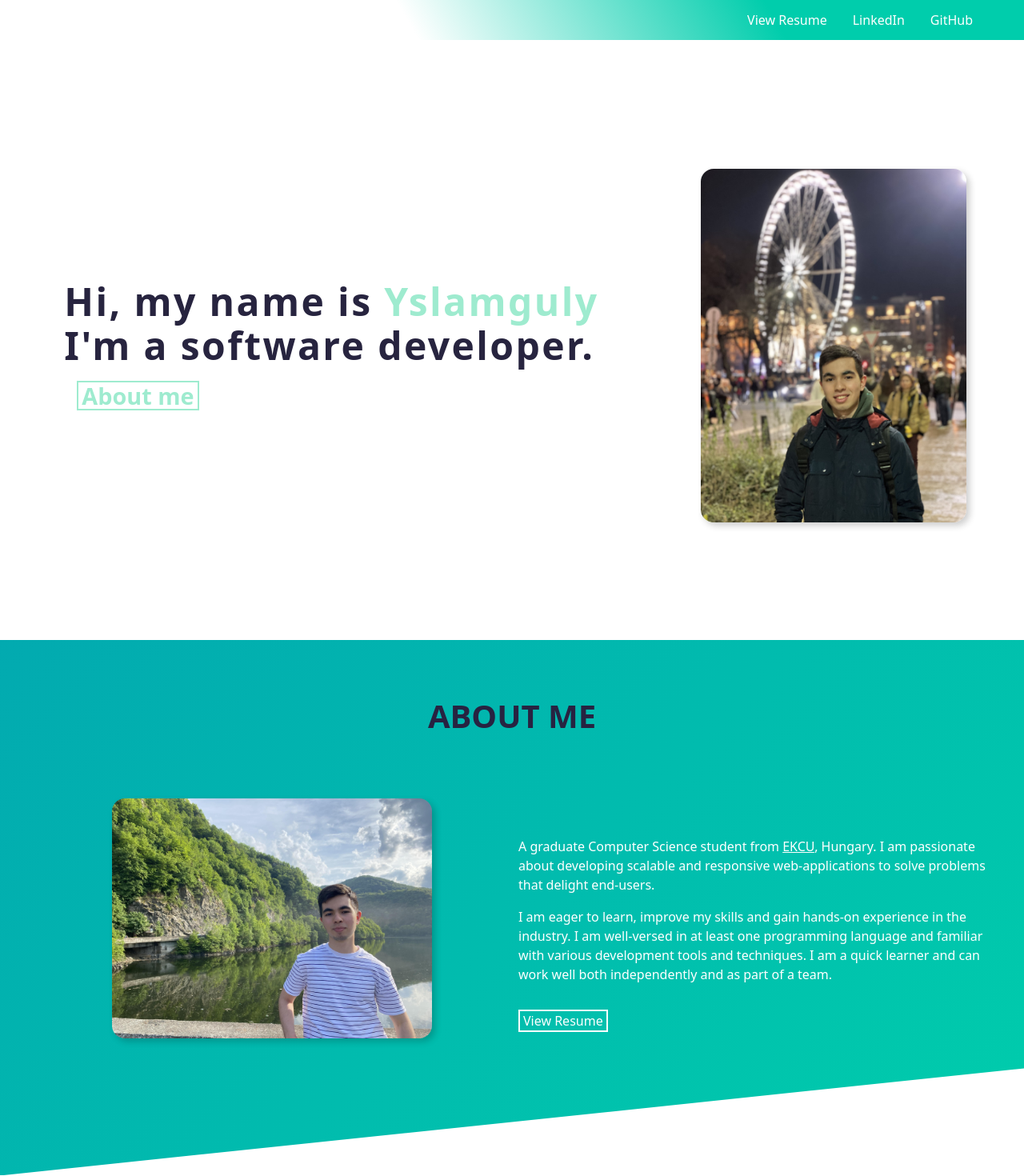
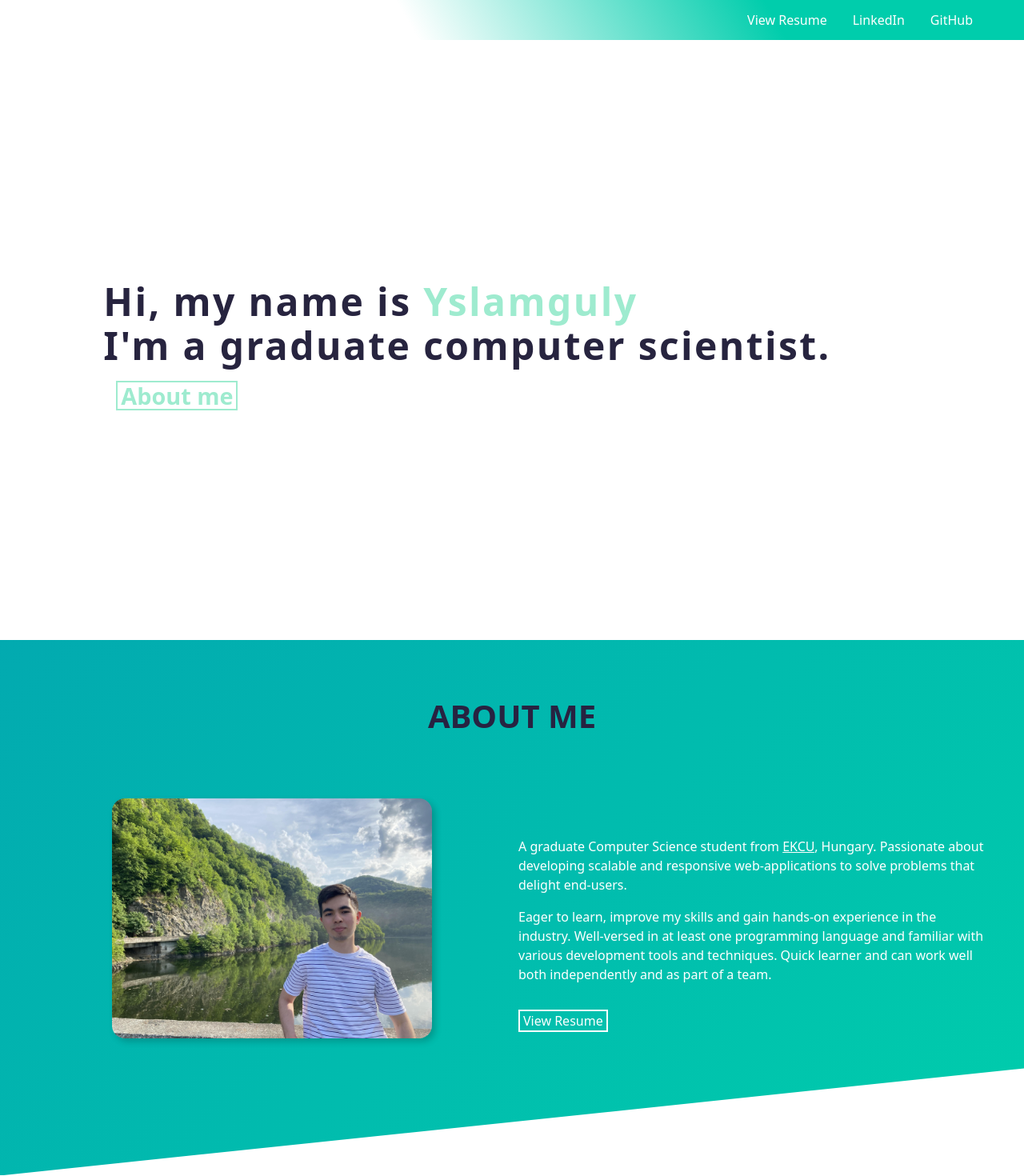
Before and after one commit to Yslamguly/My_portfolio, a React (Create React App) app: page / in a window 1280 px wide. Shown: the top 1470 px of the page at 80% size. Built offline with nearby package versions, Linux system fonts and the light colour scheme.

Commit message:
update info

```diff
--- a/public/index.html
+++ b/public/index.html
@@ -11,7 +11,7 @@
     />
     <link rel="apple-touch-icon" href="%PUBLIC_URL%/logo192.png" />
     <link rel="manifest" href="%PUBLIC_URL%/manifest.json" />
-    <title>Yslamguly | CS student</title>
+    <title>Yslamguly</title>
   </head>
   <body>
     <noscript>You need to enable JavaScript to run this app.</noscript>
--- a/src/components/About/About.js
+++ b/src/components/About/About.js
@@ -1,7 +1,7 @@
 import React from "react";
 import './Aboout.css'
 import MyImage from "../../Images/IMG_5216-min.jpg";
-import MyResume from '../../assets/CV - Yslamguly Pirgulyyev.pdf'
+import MyResume from '../../assets/CV - Yslamguly Pirgulyyev-2.pdf'
 import Slide from 'react-reveal/Slide';
 import Fade from 'react-reveal/Fade';
 
@@ -30,14 +30,14 @@ const About = ({titleName}) => {
                                 <div className="pt5-ns pt3-m pt0-m tl-ns tc lh-copy ">
                                     <p className={'pt3 white'}>A graduate Computer Science student from <a
                                         href={'https://uni-eszterhazy.hu'}
-                                        className={'link white di dim underline'}>EKCU</a>, Hungary. I am passionate
+                                        className={'link white di dim underline'}>EKCU</a>, Hungary. Passionate
                                         about
                                         developing scalable and responsive web-applications to solve problems that
                                         delight
                                         end-users.</p>
-                                    <p className={'pt3 white'}>I am eager to learn, improve my skills and gain hands-on experience in the industry.
-                                        I am well-versed in at least one programming language and familiar with various development tools and techniques.
-                                        I am a quick learner and can work well both independently and as part of a team.
+                                    <p className={'pt3 white'}>Eager to learn, improve my skills and gain hands-on experience in the industry.
+                                        Well-versed in at least one programming language and familiar with various development tools and techniques.
+                                        Quick learner and can work well both independently and as part of a team.
                                     </p>
                                     <a className={'white ba bw1  pr1 pl1 tc mt4  h-100 dib link ' +
                                     'hover-bg-white aqua-blue  '}
--- a/src/components/Landing/Landing.js
+++ b/src/components/Landing/Landing.js
@@ -7,7 +7,7 @@ const Landing = () => {
         <section>
             <div className={'container fw7 pt5  pl3 pr3 font'}>
                 <h1 className={'tl ml3 pr6 animate__animated animate__slideInLeft animate__slow'}>Hi, my name is <span className={'light-green'}>Yslamguly</span>
-                    <br/>I'm a software developer. <br/>
+                    <br/>I'm a graduate computer scientist. <br/>
                     <span className={'about-me-link'}>
                         <a className={'light-green ba bw1 pr1 pl1 tc mt3 ml3 h-100 dib link ' +
                         'hover-bg-light-green hover-white ' +
@@ -18,8 +18,8 @@ const Landing = () => {
                         </a>
                     </span>
                 </h1>
-                <img src={MyImage} className={'mr2 br4 grow shadow-5'}
-                     alt="me"/>
+                {/*<img src={MyImage} className={'mr2 br4 grow shadow-5'}*/}
+                {/*     alt="me"/>*/}
             </div>
         </section>
     )
--- a/src/components/NavBar/NavBar.js
+++ b/src/components/NavBar/NavBar.js
@@ -1,6 +1,6 @@
 import React from "react";
 import './NavBar.css'
-import MyResume from '../../assets/CV - Yslamguly Pirgulyyev.pdf'
+import MyResume from '../../assets/CV - Yslamguly Pirgulyyev-2.pdf'
 
 const NavBar = () => {
     return (
```
Also changed, not shown: 2 other files (tests, documents, lock files or other folders).
